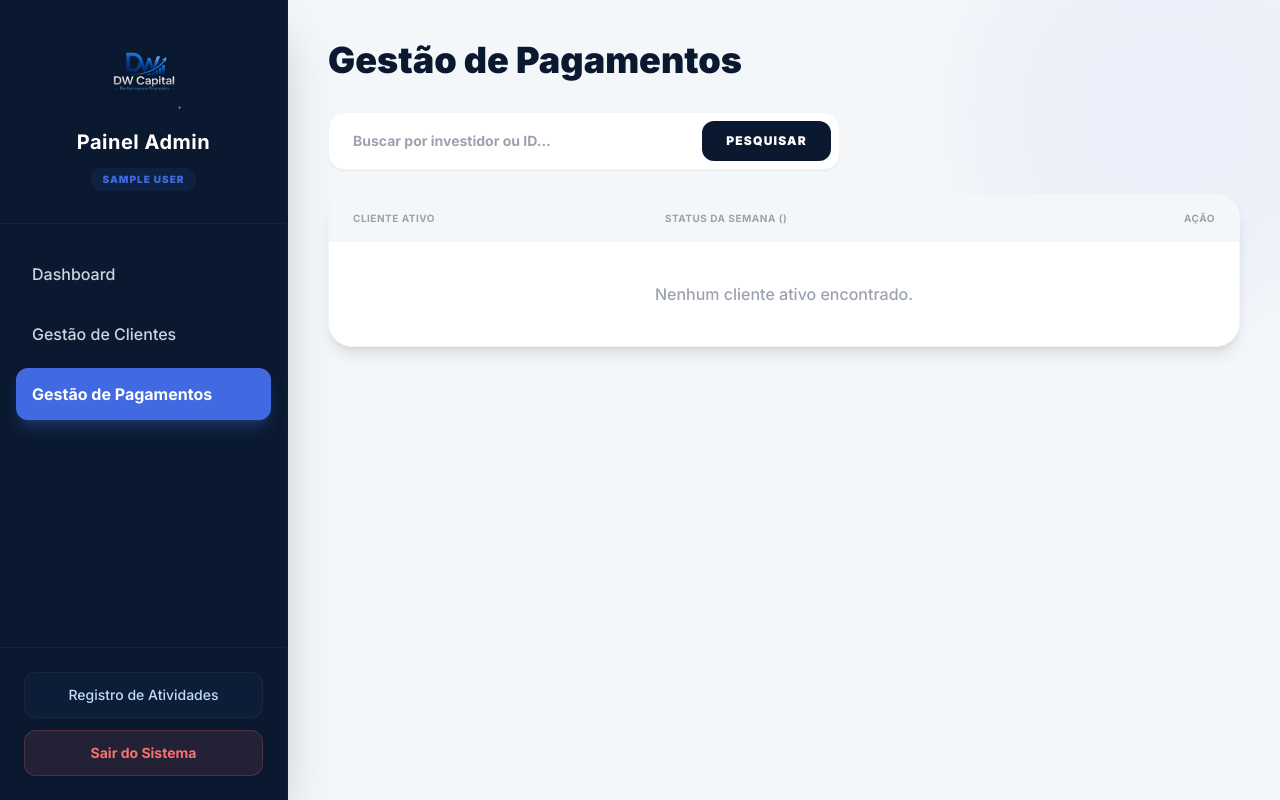
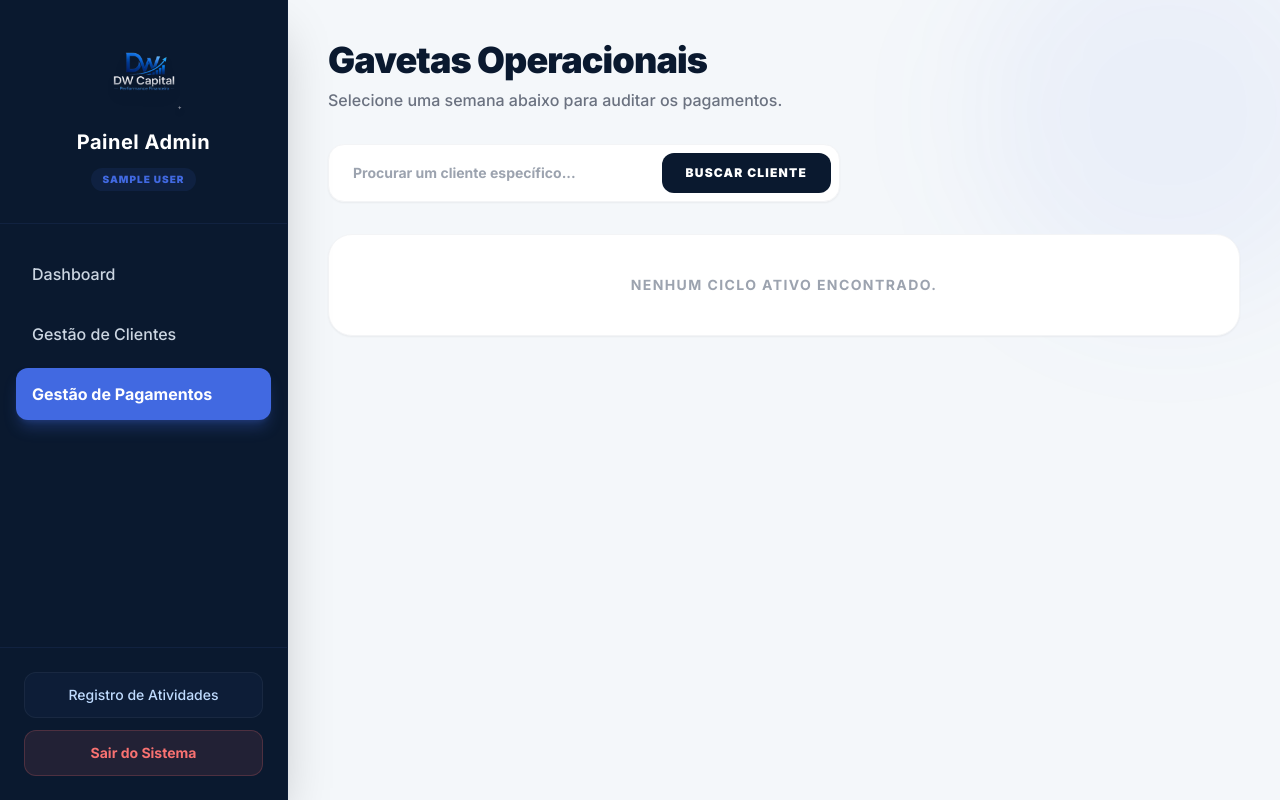
Before and after one commit to AppMotoristaPro/DWCapital-Cadastro, a Flask app: page /admin/pagamentos in a window 1280 px wide. Run offline with Flask 3, Linux system fonts and the light colour scheme; a user stored in the database is signed in; tables that the repository leaves empty hold one stand-in row (values such as "Sample post"); some libraries are stand-ins or nearby versions.

Commit message:
feat: adiciona gavetas de ciclo e isencao de dias de feriado

```diff
--- a/app/admin/routes.py
+++ b/app/admin/routes.py
@@ -13,9 +13,6 @@ tz_br = pytz.timezone('America/Sao_Paulo')
 admin_bp = Blueprint('admin', __name__, url_prefix='/admin')
 
 def registrar_log(acao, categoria):
-    """
-    Função interna para gravar as ações da diretoria no Cofre de Logs (LogAuditoria).
-    """
     if current_user.is_authenticated:
         novo_log = LogAuditoria(
             admin_id=current_user.id,
@@ -25,16 +22,40 @@ def registrar_log(acao, categoria):
         )
         db.session.add(novo_log)
 
+def atualizar_totais_semana_admin(fatura):
+    """
+    Função centralizada para recalcular os valores da semana toda vez que o admin exclui ou isenta um PDF.
+    Conta dias isentos (feriados) como "concluídos" para o status não travar em 'pendente'.
+    """
+    fatura.bruto = sum((d.bruto if d.bruto > 0 else 0.0) for d in fatura.dias if d.status == 'relatorio_enviado')
+    fatura.taxas_b3 = sum((d.taxas_b3 if d.taxas_b3 > 0 else 0.0) for d in fatura.dias if d.status == 'relatorio_enviado')
+    fatura.irrf_1 = sum((d.irrf_1 if d.irrf_1 > 0 else 0.0) for d in fatura.dias if d.status == 'relatorio_enviado')
+    fatura.liquido_pregao = sum((d.liquido_pregao if d.liquido_pregao > 0 else 0.0) for d in fatura.dias if d.status == 'relatorio_enviado')
+    fatura.irrf_19 = sum((d.irrf_19 if d.irrf_19 > 0 else 0.0) for d in fatura.dias if d.status == 'relatorio_enviado')
+    fatura.liquido = sum((d.liquido if d.liquido > 0 else 0.0) for d in fatura.dias if d.status == 'relatorio_enviado')
+    fatura.repasse = sum((d.repasse if d.repasse > 0 else 0.0) for d in fatura.dias if d.status == 'relatorio_enviado')
+
+    dias_ok = sum(1 for d in fatura.dias if d.status in ['relatorio_enviado', 'isento'])
+    total_dias = len(fatura.dias)
+
+    if dias_ok == 0:
+        fatura.status = 'pendente'
+    elif dias_ok == total_dias and total_dias > 0:
+        fatura.status = 'completo'
+    else:
+        fatura.status = 'parcial'
+
+    db.session.commit()
+
 @admin_bp.route('/')
 @login_required
 def dashboard():
     if current_user.role != 'admin': return redirect(url_for('client.dashboard'))
 
     filtro_dia = request.args.get('dia')
-    filtro_semana_dia = request.args.get('semana_dia') # Novo input do Ciclo Semanal
-    filtro_ano = request.args.get('ano') # Novo select Anual
+    filtro_semana_dia = request.args.get('semana_dia')
+    filtro_ano = request.args.get('ano')
 
-    # FILTRO APLICADO: Ignora clientes que estão marcados como ISENTOS, mas aceita os False e os NULLs antigos
     faturas_base = Fatura.query.join(User).filter(
         Fatura.status.in_(['parcial', 'completo', 'pago', 'inadimplente']),
         db.or_(User.is_isento == False, User.is_isento.is_(None))
@@ -48,7 +69,6 @@ def dashboard():
         label_periodo = f"Dia {dt_dia.strftime('%d/%m/%Y')}"
 
     elif filtro_semana_dia:
-        # A MÁGICA DO CICLO: Pega qualquer dia, acha a Sexta anterior e a Quinta posterior
         dt_ref = datetime.strptime(filtro_semana_dia, '%Y-%m-%d').date()
         dias_para_sexta = (dt_ref.weekday() - 4) % 7
         dt_inicio_sem = dt_ref - timedelta(days=dias_para_sexta)
@@ -69,7 +89,6 @@ def dashboard():
 
     faturamento_total = sum(f.repasse for f in faturas_filtradas)
 
-    # FILTRO APLICADO: Conta apenas clientes pagantes como ativos (is_isento=False ou NULL)
     clientes_ativos = User.query.filter(
         User.role == 'cliente',
         User.status_acesso == 'ativo',
@@ -78,7 +97,6 @@ def dashboard():
 
     clientes_inativos = User.query.filter_by(role='cliente', status_acesso='inativo').count()
 
-    # FILTRO APLICADO: Soma capital alocado apenas de clientes pagantes (is_isento=False ou NULL)
     alocado_row = db.session.query(db.func.sum(User.capital_alocado)).filter(
         User.role == 'cliente',
         User.status_acesso == 'ativo',
@@ -113,7 +131,6 @@ def clientes_list():
     if status_filtro:
         query = query.filter_by(status_acesso=status_filtro)
 
-    # ORDEM ALFABÉTICA APLICADA AQUI
     clientes = query.order_by(User.nome.asc()).all()
 
     return render_template('admin/index.html', clientes=clientes, busca=busca, status_filtro=status_filtro)
@@ -123,14 +140,12 @@ def clientes_list():
 def liberar_cliente():
     cpf = ''.join(filter(str.isdigit, request.form.get('cpf')))
     nome_temp = request.form.get('nome_temp')
-    # CAPTURA SE O NOVO CLIENTE DEVE SER ISENTO
     is_isento = True if request.form.get('is_isento') else False
 
     if User.query.filter_by(cpf=cpf).first():
         flash('CPF já cadastrado.', 'error')
         return redirect(url_for('admin.clientes_list'))
 
-    # CRIA O CLIENTE JÁ COM A CHAVE DE ISENÇÃO GRAVADA
     novo = User(cpf=cpf, nome=nome_temp, role='cliente', status_acesso='pendente_cadastro', is_isento=is_isento)
     db.session.add(novo)
     db.session.flush()
@@ -158,8 +173,6 @@ def editar_cliente(id):
         cliente.nome = request.form.get('nome')
         cliente.email = request.form.get('email')
         cliente.celular = request.form.get('celular')
-
-        # SALVA A CONDIÇÃO DE ISENTO
         cliente.is_isento = True if request.form.get('is_isento') else False
 
         corretoras_selecionadas = request.form.getlist('corretora[]')
@@ -194,9 +207,7 @@ def editar_cliente(id):
 def inativar_cliente(id):
     cliente = User.query.get_or_404(id)
     cliente.status_acesso = 'inativo'
-
     registrar_log(f"Inativou o acesso do cliente {cliente.nome}.", "Clientes")
-
     db.session.commit()
     flash(f'Cliente {cliente.nome} inativado com sucesso.', 'success')
     return redirect(url_for('admin.clientes_list'))
@@ -206,11 +217,8 @@ def inativar_cliente(id):
 def excluir_cliente(id):
     cliente = User.query.get_or_404(id)
     nome_cliente = cliente.nome
-
     db.session.delete(cliente)
-
     registrar_log(f"Excluiu permanentemente o cliente {nome_cliente} e todos os seus históricos.", "Segurança")
-
     db.session.commit()
     flash('Cliente e todas as suas faturas foram excluídos permanentemente.', 'success')
     return redirect(url_for('admin.clientes_list'))
@@ -218,31 +226,63 @@ def excluir_cliente(id):
 @admin_bp.route('/pagamentos')
 @login_required
 def pagamentos():
+    """ Rota Híbrida: Mostra as Gavetas de Ciclo OU os Clientes do Ciclo Selecionado """
     if current_user.role != 'admin': return redirect(url_for('client.dashboard'))
 
     busca = request.args.get('q', '')
-    query = User.query.filter_by(role='cliente', status_acesso='ativo')
-    if busca:
-        query = query.filter((User.nome.ilike(f'%{busca}%')) | (User.matricula.ilike(f'%{busca}%')))
+    ciclo = request.args.get('ciclo')
 
-    # ORDEM ALFABÉTICA APLICADA AQUI TAMBÉM
-    ativos = query.order_by(User.nome.asc()).all()
+    if busca or ciclo:
+        query = User.query.filter_by(role='cliente', status_acesso='ativo')
+        if busca:
+            query = query.filter((User.nome.ilike(f'%{busca}%')) | (User.matricula.ilike(f'%{busca}%')))
 
-    hoje = datetime.now(tz_br).date()
-    dias_para_sexta = (hoje.weekday() - 4) % 7
-    inicio_ciclo = hoje - timedelta(days=dias_para_sexta)
+        ativos = query.order_by(User.nome.asc()).all()
 
-    clientes_dados = []
-    for c in ativos:
-        fatura_atual = Fatura.query.filter_by(user_id=c.id, data_inicio=inicio_ciclo).first()
-        status_atual = fatura_atual.status if fatura_atual else 'sem_fatura'
-        clientes_dados.append({
-            'info': c,
-            'status_semana': status_atual,
-            'inicio_ciclo': inicio_ciclo
-        })
+        if ciclo:
+            inicio_ciclo = datetime.strptime(ciclo, '%Y-%m-%d').date()
+        else:
+            hoje = datetime.now(tz_br).date()
+            dias_para_sexta = (hoje.weekday() - 4) % 7
+            inicio_ciclo = hoje - timedelta(days=dias_para_sexta)
 
-    return render_template('admin/pagamentos.html', clientes_dados=clientes_dados, busca=busca)
+        clientes_dados = []
+        for c in ativos:
+            fatura_atual = Fatura.query.filter_by(user_id=c.id, data_inicio=inicio_ciclo).first()
+            status_atual = fatura_atual.status if fatura_atual else 'sem_fatura'
+            clientes_dados.append({
+                'info': c,
+                'status_semana': status_atual,
+                'inicio_ciclo': inicio_ciclo
+            })
+
+        return render_template('admin/pagamentos.html', clientes_dados=clientes_dados, busca=busca, exibe_clientes=True, ciclo_data=inicio_ciclo)
+
+    else:
+        # Puxa os ciclos/gavetas (As últimas 15 semanas)
+        ciclos_db = db.session.query(
+            Fatura.data_inicio, Fatura.data_fim
+        ).distinct().order_by(Fatura.data_inicio.desc()).limit(15).all()
+
+        gavetas = []
+        for dt_ini, dt_fim in ciclos_db:
+            todas_faturas = Fatura.query.join(User).filter(
+                Fatura.data_inicio == dt_ini,
+                User.status_acesso == 'ativo',
+                db.or_(User.is_isento == False, User.is_isento.is_(None))
+            ).all()
+
+            total = len(todas_faturas)
+            if total > 0:
+                pendentes = sum(1 for f in todas_faturas if f.status in ['pendente', 'parcial'])
+                gavetas.append({
+                    'data_inicio': dt_ini,
+                    'data_fim': dt_fim,
+                    'total_clientes': total,
+                    'pendentes': pendentes
+                })
+
+        return render_template('admin/pagamentos.html', gavetas=gavetas, exibe_clientes=False)
 
 @admin_bp.route('/pagamentos/<int:id>')
 @login_required
@@ -265,6 +305,42 @@ def status_pagamento(fatura_id):
     flash('Status da fatura atualizado.', 'success')
     return redirect(url_for('admin.pagamentos_cliente', id=fatura.user_id))
 
+@admin_bp.route('/pagamentos/isentar_dia/<int:dia_id>', methods=['POST'])
+@login_required
+def isentar_dia(dia_id):
+    dia = FaturaDiaria.query.get_or_404(dia_id)
+
+    dia.is_isento = True
+    dia.status = 'isento'
+    dia.arquivo_pdf = None
+    dia.bruto = 0.0
+    dia.taxas_b3 = 0.0
+    dia.irrf_1 = 0.0
+    dia.liquido_pregao = 0.0
+    dia.irrf_19 = 0.0
+    dia.liquido = 0.0
+    dia.repasse = 0.0
+
+    registrar_log(f"Marcou como Isento/Feriado o dia {dia.data_pregao.strftime('%d/%m/%Y')} (Corretora: {dia.nome_corretora}) do cliente {dia.fatura_semanal.cliente.nome}.", "Pagamentos")
+
+    atualizar_totais_semana_admin(dia.fatura_semanal)
+    flash('Dia marcado como isento! O cliente não precisará enviar nota para esta data.', 'success')
+    return redirect(url_for('admin.pagamentos_cliente', id=dia.fatura_semanal.user_id))
+
+@admin_bp.route('/pagamentos/remover_isencao/<int:dia_id>', methods=['POST'])
+@login_required
+def remover_isencao_dia(dia_id):
+    dia = FaturaDiaria.query.get_or_404(dia_id)
+
+    dia.is_isento = False
+    dia.status = 'pendente'
+
+    registrar_log(f"Removeu a isenção de Feriado do dia {dia.data_pregao.strftime('%d/%m/%Y')} (Corretora: {dia.nome_corretora}) do cliente {dia.fatura_semanal.cliente.nome}.", "Pagamentos")
+
+    atualizar_totais_semana_admin(dia.fatura_semanal)
+    flash('Isenção removida. O dia voltou a ficar pendente de nota.', 'success')
+    return redirect(url_for('admin.pagamentos_cliente', id=dia.fatura_semanal.user_id))
+
 @admin_bp.route('/pagamentos/rejeitar/<int:dia_id>', methods=['POST'])
 @login_required
 def rejeitar_relatorio(dia_id):
@@ -282,26 +358,9 @@ def rejeitar_relatorio(dia_id):
     dia.liquido = 0.0
     dia.repasse = 0.0
 
-    fatura = dia.fatura_semanal
-
-    # LÓGICA DE SOMA POSITIVA: Só soma os ganhos.
-    fatura.bruto = sum((d.bruto if d.bruto > 0 else 0.0) for d in fatura.dias if d.status == 'relatorio_enviado')
-    fatura.taxas_b3 = sum((d.taxas_b3 if d.taxas_b3 > 0 else 0.0) for d in fatura.dias if d.status == 'relatorio_enviado')
-    fatura.irrf_1 = sum((d.irrf_1 if d.irrf_1 > 0 else 0.0) for d in fatura.dias if d.status == 'relatorio_enviado')
-    fatura.liquido_pregao = sum((d.liquido_pregao if d.liquido_pregao > 0 else 0.0) for d in fatura.dias if d.status == 'relatorio_enviado')
-    fatura.irrf_19 = sum((d.irrf_19 if d.irrf_19 > 0 else 0.0) for d in fatura.dias if d.status == 'relatorio_enviado')
-    fatura.liquido = sum((d.liquido if d.liquido > 0 else 0.0) for d in fatura.dias if d.status == 'relatorio_enviado')
-    fatura.repasse = sum((d.repasse if d.repasse > 0 else 0.0) for d in fatura.dias if d.status == 'relatorio_enviado')
-
-    dias_enviados = sum(1 for d in fatura.dias if d.status == 'relatorio_enviado')
-    if dias_enviados == 0:
-        fatura.status = 'pendente'
-    elif dias_enviados > 0:
-        fatura.status = 'parcial'
-
-    db.session.commit()
+    atualizar_totais_semana_admin(dia.fatura_semanal)
     flash('Relatório rejeitado e valores recalculados.', 'success')
-    return redirect(url_for('admin.pagamentos_cliente', id=fatura.user_id))
+    return redirect(url_for('admin.pagamentos_cliente', id=dia.fatura_semanal.user_id))
 
 @admin_bp.route('/pagamentos/forcar_limpeza/<int:dia_id>', methods=['POST'])
 @login_required
@@ -320,26 +379,9 @@ def forcar_limpeza_dia(dia_id):
     dia.liquido = 0.0
     dia.repasse = 0.0
 
-    fatura = dia.fatura_semanal
-
-    # LÓGICA DE SOMA POSITIVA: Só soma os ganhos.
-    fatura.bruto = sum((d.bruto if d.bruto > 0 else 0.0) for d in fatura.dias if d.status == 'relatorio_enviado')
-    fatura.taxas_b3 = sum((d.taxas_b3 if d.taxas_b3 > 0 else 0.0) for d in fatura.dias if d.status == 'relatorio_enviado')
-    fatura.irrf_1 = sum((d.irrf_1 if d.irrf_1 > 0 else 0.0) for d in fatura.dias if d.status == 'relatorio_enviado')
-    fatura.liquido_pregao = sum((d.liquido_pregao if d.liquido_pregao > 0 else 0.0) for d in fatura.dias if d.status == 'relatorio_enviado')
-    fatura.irrf_19 = sum((d.irrf_19 if d.irrf_19 > 0 else 0.0) for d in fatura.dias if d.status == 'relatorio_enviado')
-    fatura.liquido = sum((d.liquido if d.liquido > 0 else 0.0) for d in fatura.dias if d.status == 'relatorio_enviado')
-    fatura.repasse = sum((d.repasse if d.repasse > 0 else 0.0) for d in fatura.dias if d.status == 'relatorio_enviado')
-
-    dias_enviados = sum(1 for d in fatura.dias if d.status == 'relatorio_enviado')
-    if dias_enviados == 0:
-        fatura.status = 'pendente'
-    elif dias_enviados > 0:
-        fatura.status = 'parcial'
-
-    db.session.commit()
+    atualizar_totais_semana_admin(dia.fatura_semanal)
     flash('Limpeza forçada! Todos os valores fantasmas deste dia foram zerados.', 'success')
-    return redirect(url_for('admin.pagamentos_cliente', id=fatura.user_id))
+    return redirect(url_for('admin.pagamentos_cliente', id=dia.fatura_semanal.user_id))
 
 @admin_bp.route('/gerar_senha_temporaria/<int:id>', methods=['POST'])
 @login_required
--- a/app/templates/admin/pagamentos.html
+++ b/app/templates/admin/pagamentos.html
@@ -1,22 +1,62 @@
 {% extends "admin/layout.html" %}
 {% block admin_content %}
-<div class="max-w-6xl mx-auto relative z-10">
-    <h1 class="text-4xl font-black text-navy mb-8">Gestão de Pagamentos</h1>
+<div class="max-w-6xl mx-auto relative z-10 pb-20">
 
-    <form method="GET" action="{{ url_for('admin.pagamentos') }}" class="mb-6 flex gap-4 bg-white p-2 rounded-2xl shadow-sm border border-gray-100 max-w-lg">
-        <input type="text" name="q" value="{{ busca }}" placeholder="Buscar por investidor ou ID..." class="flex-1 px-4 py-2 outline-none text-sm font-bold text-navy bg-transparent">
-        <button type="submit" class="px-6 py-3 bg-navy text-white rounded-xl text-xs font-black uppercase tracking-widest">Pesquisar</button>
-        {% if busca %}
-        <a href="{{ url_for('admin.pagamentos') }}" class="px-4 py-3 text-gray-400 hover:text-red-500 font-bold text-xs flex items-center">Limpar</a>
-        {% endif %}
+    {% if not exibe_clientes %}
+    <div class="flex justify-between items-end mb-8">
+        <div>
+            <h1 class="text-4xl font-black text-navy tracking-tight">Gavetas Operacionais</h1>
+            <p class="text-gray-500 mt-2 font-medium">Selecione uma semana abaixo para auditar os pagamentos.</p>
+        </div>
+    </div>
+
+    <form method="GET" action="{{ url_for('admin.pagamentos') }}" class="mb-8 flex gap-4 bg-white p-2 rounded-2xl shadow-sm border border-gray-100 max-w-lg">
+        <input type="text" name="q" placeholder="Procurar um cliente específico..." class="flex-1 px-4 py-2 outline-none text-sm font-bold text-navy bg-transparent">
+        <button type="submit" class="px-6 py-3 bg-navy text-white rounded-xl text-xs font-black uppercase tracking-widest hover:bg-gray-900 transition">Buscar Cliente</button>
     </form>
+
+    <div class="grid grid-cols-1 md:grid-cols-2 lg:grid-cols-3 gap-6">
+        {% for gaveta in gavetas %}
+        <a href="{{ url_for('admin.pagamentos', ciclo=gaveta.data_inicio.strftime('%Y-%m-%d')) }}" class="block bg-white p-6 rounded-3xl shadow-lg border border-gray-100 hover:border-royal hover:-translate-y-1 hover:shadow-xl transition-all duration-300 group">
+            <p class="text-[10px] font-black text-gray-400 uppercase tracking-widest mb-2">Ciclo de Operação</p>
+            <h3 class="text-2xl font-black text-navy group-hover:text-royal transition">{{ gaveta.data_inicio.strftime('%d/%m') }} <span class="text-gray-400 text-lg">a</span> {{ gaveta.data_fim.strftime('%d/%m/%Y') }}</h3>
+
+            <div class="mt-6 flex items-center justify-between border-t border-gray-100 pt-4">
+                <span class="text-xs font-bold text-gray-500">{{ gaveta.total_clientes }} Clientes</span>
+
+                {% if gaveta.pendentes > 0 %}
+                    <span class="px-3 py-1.5 bg-yellow-100 text-yellow-700 rounded-lg text-[10px] font-black uppercase tracking-wider flex items-center gap-1"><svg class="w-3 h-3" fill="none" stroke="currentColor" viewBox="0 0 24 24"><path stroke-linecap="round" stroke-linejoin="round" stroke-width="2" d="M12 8v4l3 3m6-3a9 9 0 11-18 0 9 9 0 0118 0z"></path></svg> {{ gaveta.pendentes }} Pendentes</span>
+                {% else %}
+                    <span class="px-3 py-1.5 bg-green-100 text-green-700 rounded-lg text-[10px] font-black uppercase tracking-wider flex items-center gap-1"><svg class="w-3 h-3" fill="none" stroke="currentColor" viewBox="0 0 24 24"><path stroke-linecap="round" stroke-linejoin="round" stroke-width="2" d="M5 13l4 4L19 7"></path></svg> 100% Completo</span>
+                {% endif %}
+            </div>
+        </a>
+        {% else %}
+        <div class="col-span-full p-10 bg-white rounded-3xl shadow-sm text-center border border-gray-100">
+            <p class="text-gray-400 font-bold uppercase tracking-widest text-sm">Nenhum ciclo ativo encontrado.</p>
+        </div>
+        {% endfor %}
+    </div>
+
+    {% else %}
+    <div class="mb-6 flex items-center gap-4 border-b border-gray-200 pb-4">
+        <a href="{{ url_for('admin.pagamentos') }}" class="px-4 py-2 bg-white text-xs font-black text-gray-500 uppercase tracking-widest rounded-xl hover:text-navy hover:shadow-md transition duration-200 border border-gray-200">< Voltar para Gavetas</a>
+        <h2 class="text-2xl font-black text-navy tracking-tight">Semana: <span class="text-royal">{{ ciclo_data.strftime('%d/%m/%Y') }}</span></h2>
+    </div>
+
+    {% if busca %}
+    <div class="mb-6 flex items-center justify-between">
+        <p class="text-sm font-bold text-gray-500">Resultados da busca para: <span class="text-navy">"{{ busca }}"</span></p>
+        <a href="{{ url_for('admin.pagamentos') }}" class="text-xs font-black text-red-500 uppercase tracking-widest hover:underline">Limpar Busca</a>
+    </div>
+    {% endif %}
 
     <div class="bg-white rounded-3xl shadow-lg border border-gray-100 overflow-hidden">
         <table class="w-full text-left">
             <thead class="bg-ice text-gray-400 text-[10px] font-black uppercase tracking-wider">
                 <tr>
                     <th class="px-6 py-4">Cliente Ativo</th>
-                    <th class="px-6 py-4">Status da Semana ({{ clientes_dados[0].inicio_ciclo.strftime('%d/%m') if clientes_dados else '' }})</th>
+                    <th class="px-6 py-4">Status da Semana ({{ ciclo_data.strftime('%d/%m') }})</th>
                     <th class="px-6 py-4 text-right">Ação</th>
                 </tr>
             </thead>
@@ -27,19 +67,19 @@
                         <div class="font-bold text-navy text-sm flex items-center gap-2">
                             {{ item.info.nome }}
                             {% if item.info.is_isento %}
-                            <span class="px-2 py-0.5 bg-purple-100 text-purple-700 border border-purple-200 rounded text-[9px] font-black uppercase tracking-widest shadow-sm">Isento</span>
+                            <span class="px-2 py-0.5 bg-purple-100 text-purple-700 border border-purple-200 rounded text-[9px] font-black uppercase tracking-widest shadow-sm">Conta Isenta</span>
                             {% endif %}
                         </div>
                     </td>
                     <td class="px-6 py-5">
                         {% if item.status_semana == 'pendente' %}
-                            <span class="px-3 py-1 bg-gray-100 text-gray-500 rounded-full text-[10px] font-black uppercase tracking-wider">Pendente (0/5)</span>
+                            <span class="px-3 py-1 bg-gray-100 text-gray-500 rounded-full text-[10px] font-black uppercase tracking-wider">Pendente (Incompleto)</span>
                         {% elif item.status_semana == 'parcial' %}
-                            <span class="px-3 py-1 bg-blue-100 text-blue-700 rounded-full text-[10px] font-black uppercase tracking-wider">Parcial</span>
+                            <span class="px-3 py-1 bg-blue-100 text-blue-700 rounded-full text-[10px] font-black uppercase tracking-wider">Apenas Parcial</span>
                         {% elif item.status_semana == 'completo' %}
-                            <span class="px-3 py-1 bg-green-100 text-green-700 rounded-full text-[10px] font-black uppercase tracking-wider">Completo (5/5)</span>
+                            <span class="px-3 py-1 bg-green-100 text-green-700 rounded-full text-[10px] font-black uppercase tracking-wider">Completo (Pronto)</span>
                         {% elif item.status_semana == 'pago' %}
-                            <span class="px-3 py-1 bg-green-700 text-white rounded-full text-[10px] font-black uppercase tracking-wider">Pago</span>
+                            <span class="px-3 py-1 bg-green-700 text-white rounded-full text-[10px] font-black uppercase tracking-wider">Auditoria Paga</span>
                         {% elif item.status_semana == 'inadimplente' %}
                             <span class="px-3 py-1 bg-red-100 text-red-700 rounded-full text-[10px] font-black uppercase tracking-wider">Inadimplente</span>
                         {% else %}
@@ -47,16 +87,17 @@
                         {% endif %}
                     </td>
                     <td class="px-6 py-5 text-right">
-                        <a href="{{ url_for('admin.pagamentos_cliente', id=item.info.id) }}" class="text-xs font-bold text-royal hover:underline">Acessar Extratos -></a>
+                        <a href="{{ url_for('admin.pagamentos_cliente', id=item.info.id) }}" class="px-4 py-2 bg-blue-50 text-[10px] font-black text-royal uppercase tracking-widest rounded-lg hover:bg-blue-100 transition border border-blue-100 shadow-sm">Auditar Extratos -></a>
                     </td>
                 </tr>
                 {% else %}
                 <tr>
-                    <td colspan="3" class="px-6 py-10 text-center text-gray-400 font-medium">Nenhum cliente ativo encontrado.</td>
+                    <td colspan="3" class="px-6 py-10 text-center text-gray-400 font-medium">Nenhum cliente encontrado neste ciclo.</td>
                 </tr>
                 {% endfor %}
             </tbody>
         </table>
     </div>
+    {% endif %}
 </div>
 {% endblock %}
```
Also changed, not shown: app/client/routes.py (+10 -12 lines), app/models.py (+6 -2 lines), app/templates/admin/pagamentos_cliente.html (+24 -10 lines), app/templates/client/faturas.html (+12 -0 lines), migrations/versions/ec2dad855324_adiciona_is_isento_em_fatura_diaria.py (added, +32 -0 lines).
